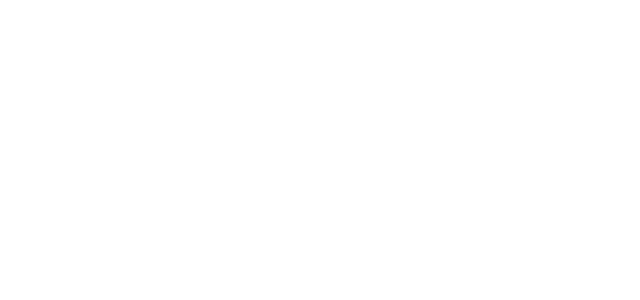
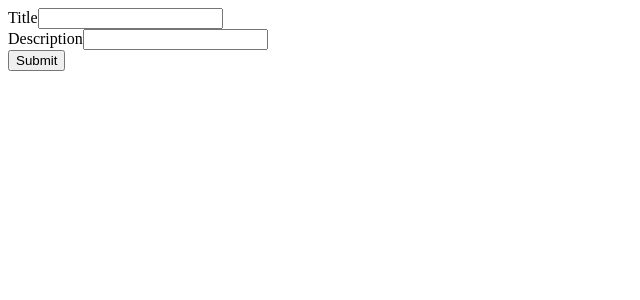
Before and after one commit to Kayleigh5/plant-care, an Angular app in the folder frontend/plant-care/: page /add in a window 1280 px wide. Before the commit this address led to /. Shown: the top 300 px of the page, without its empty margins (0-640 px from the left). Built offline with nearby package versions, Linux system fonts and the light colour scheme.

Commit message:
Feature: add new plant

```diff
--- a/frontend/plant-care/src/app/app.routes.ts
+++ b/frontend/plant-care/src/app/app.routes.ts
@@ -1,7 +1,9 @@
 import { Routes } from '@angular/router';
 import { PlantsListComponent } from './components/plants-list/plants-list.component';
+import { AddPlantComponent } from './components/add-plant/add-plant.component';
 
 export const routes: Routes = [
     { path: '', redirectTo: 'plants', pathMatch: 'full' },
     { path: 'plants', component: PlantsListComponent },
+    { path: 'add', component: AddPlantComponent }
 ];
--- /dev/null
+++ b/frontend/plant-care/src/app/components/add-plant/add-plant.component.html
@@ -0,0 +1,35 @@
+<div>
+    <div class="submit-form">
+      <div *ngIf="!submitted">
+        <div class="form-group">
+          <label for="title">Title</label>
+          <input
+            type="text"
+            class="form-control"
+            id="title"
+            required
+            [(ngModel)]="plant.title"
+            name="title"
+          />
+        </div>
+
+        <div class="form-group">
+          <label for="description">Description</label>
+          <input
+            class="form-control"
+            id="description"
+            required
+            [(ngModel)]="plant.description"
+            name="description"
+          />
+        </div>
+
+        <button (click)="savePlant()" class="btn btn-success">Submit</button>
+      </div>
+
+      <div *ngIf="submitted">
+        <h4>Plant was submitted successfully!</h4>
+        <button class="btn btn-success" (click)="newPlant()">Add</button>
+      </div>
+    </div>
+  </div>
--- /dev/null
+++ b/frontend/plant-care/src/app/components/add-plant/add-plant.component.ts
@@ -0,0 +1,48 @@
+import { Component } from '@angular/core';
+import { CommonModule } from '@angular/common';
+import { FormsModule } from '@angular/forms';
+import { Plant } from '../../models/plant.model';
+import { PlantService } from '../../services/plant.service';
+
+@Component({
+  selector: 'app-add-plant',
+  standalone: true,
+  imports: [CommonModule, FormsModule],
+  templateUrl: './add-plant.component.html',
+  styleUrl: './add-plant.component.scss'
+})
+export class AddPlantComponent {
+  plant: Plant = {
+    title: '',
+    description: '',
+    tasks: []
+  };
+  submitted = false;
+
+  constructor(private plantService: PlantService) {}
+
+  savePlant(): void {
+    const data = {
+      title: this.plant.title,
+      description: this.plant.description,
+      tasks: this.plant.tasks
+    };
+
+    this.plantService.create(data).subscribe({
+      next: (res) => {
+        console.log(res);
+        this.submitted = true;
+      },
+      error: (e) => console.error(e)
+    });
+  }
+
+  newPlant(): void {
+    this.submitted = false;
+    this.plant = {
+      title: '',
+      description: '',
+      tasks: []
+    };
+  }
+}
--- a/frontend/plant-care/src/app/models/plant.model.ts
+++ b/frontend/plant-care/src/app/models/plant.model.ts
@@ -2,4 +2,5 @@
     id?: any;
     title?: string;
     description?: string;
+    tasks?: Array<string>;
 }
```
Also changed, not shown: frontend/plant-care/src/app/components/add-plant/add-plant.component.scss (added), 2 other files (tests, documents, lock files or other folders).
